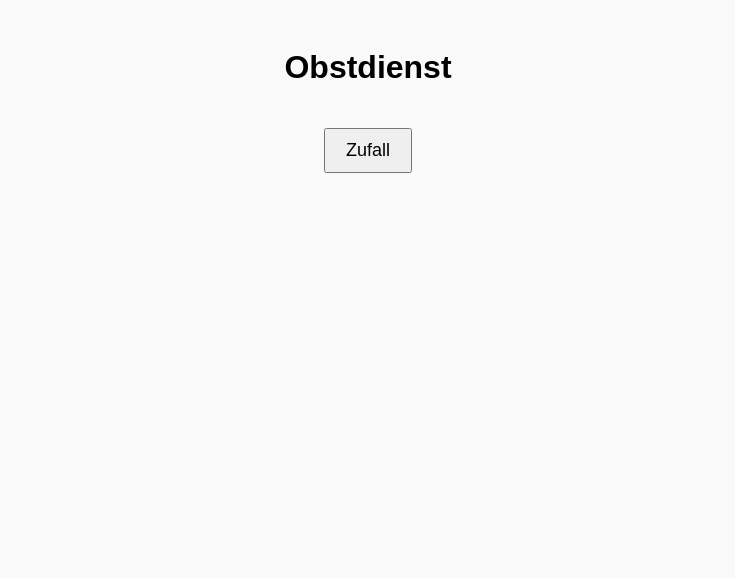
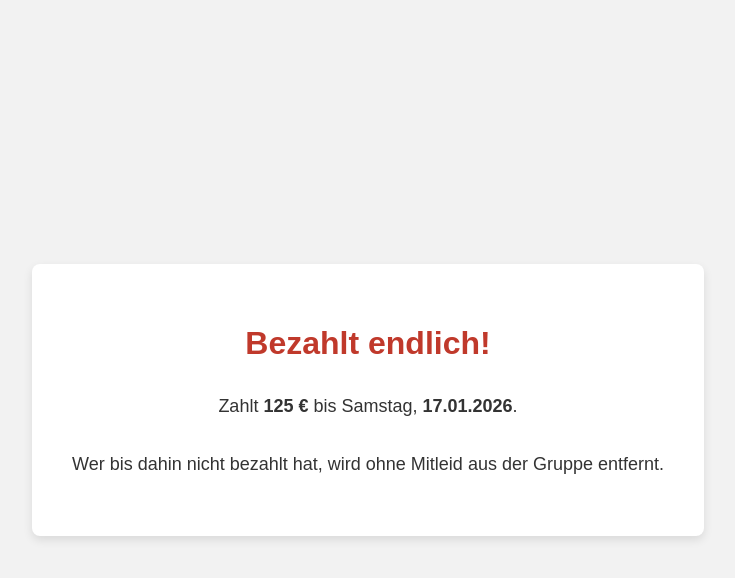
Before and after one commit to jkbxck/Dienst, a plain HTML site: page index.html in a window 1280 px wide. Shown: the whole page, without its empty margins (272-1007 px from the left). Drawn offline with Linux system fonts and the light colour scheme.

Commit message:
index.html aktualisieren

```diff
--- a/index.html
+++ b/index.html
@@ -2,56 +2,45 @@
 <html lang="de">
 <head>
     <meta charset="UTF-8">
-    <meta name="viewport" content="width=device-width, initial-scale=1.0">
-    <title>Obstdienst 1A</title>
+    <title>Bezahlt endlich!</title>
     <style>
-        body { font-family: sans-serif; text-align: center; padding: 20px; background: #f9f9f9; }
-        button { padding: 10px 20px; font-size: 18px; margin-top: 20px; }
-        #output { margin-top: 20px; font-size: 18px; white-space: pre-wrap; }
+        body {
+            margin: 0;
+            height: 100vh;
+            font-family: Arial, sans-serif;
+            background-color: #f2f2f2;
+            display: flex;
+            justify-content: center;
+            align-items: center;
+        }
+        .container {
+            background-color: #ffffff;
+            padding: 40px;
+            text-align: center;
+            border-radius: 8px;
+            box-shadow: 0 4px 10px rgba(0,0,0,0.1);
+            max-width: 600px;
+        }
+        h1 {
+            color: #c0392b;
+            margin-bottom: 30px;
+        }
+        p {
+            font-size: 18px;
+            line-height: 1.6;
+            color: #333333;
+        }
     </style>
 </head>
 <body>
-    <h1>Obstdienst</h1>
-    <button onclick="auslosen()">Zufall</button>
-    <div id="output"></div>
 
-    <script>
-        const spieler = [
-            "Kalle", "Tim E.", "Noah", "Marv", "Artur", "Luca",
-            "Maxi R.", "Josh", "Dario", "Dion", "Robin", "Phil",
-            "Oppo", "Jason", "Diehl", "Jannik", "Moritz", "Dennis",
-            "Lukas B.", "Nico", "David", "Joel", "Zöller", "Ümit"
-        ];
+<div class="container">
+    <h1>Bezahlt endlich!</h1>
+    <p>
+        Zahlt <strong>125 €</strong> bis Samstag, <strong>17.01.2026</strong>.<br><br>
+        Wer bis dahin nicht bezahlt hat, wird ohne Mitleid aus der Gruppe entfernt.
+    </p>
+</div>
 
-        const aufgaben = ["Reiswaffeln", "Bananen", "Müsliriegel", "Traubenzucker"];
-
-        function shuffle(array) {
-            for (let i = array.length - 1; i > 0; i--) {
-                const j = Math.floor(Math.random() * (i + 1));
-                [array[i], array[j]] = [array[j], array[i]];
-            }
-            return array;
-        }
-
-        function auslosen() {
-            let spielerCopy = [...spieler];
-            let gewaehlteSpieler = [];
-
-            for (let i = 0; i < 4; i++) {
-                let index = Math.floor(Math.random() * spielerCopy.length);
-                gewaehlteSpieler.push(spielerCopy[index]);
-                spielerCopy.splice(index, 1);
-            }
-
-            let gemischteAufgaben = shuffle([...aufgaben]);
-
-            let ausgabe = "";
-            for (let i = 0; i < 4; i++) {
-                ausgabe += `${gemischteAufgaben[i]}: ${gewaehlteSpieler[i]}\n`;
-            }
-
-            document.getElementById("output").innerText = ausgabe;
-        }
-    </script>
 </body>
 </html>
```
